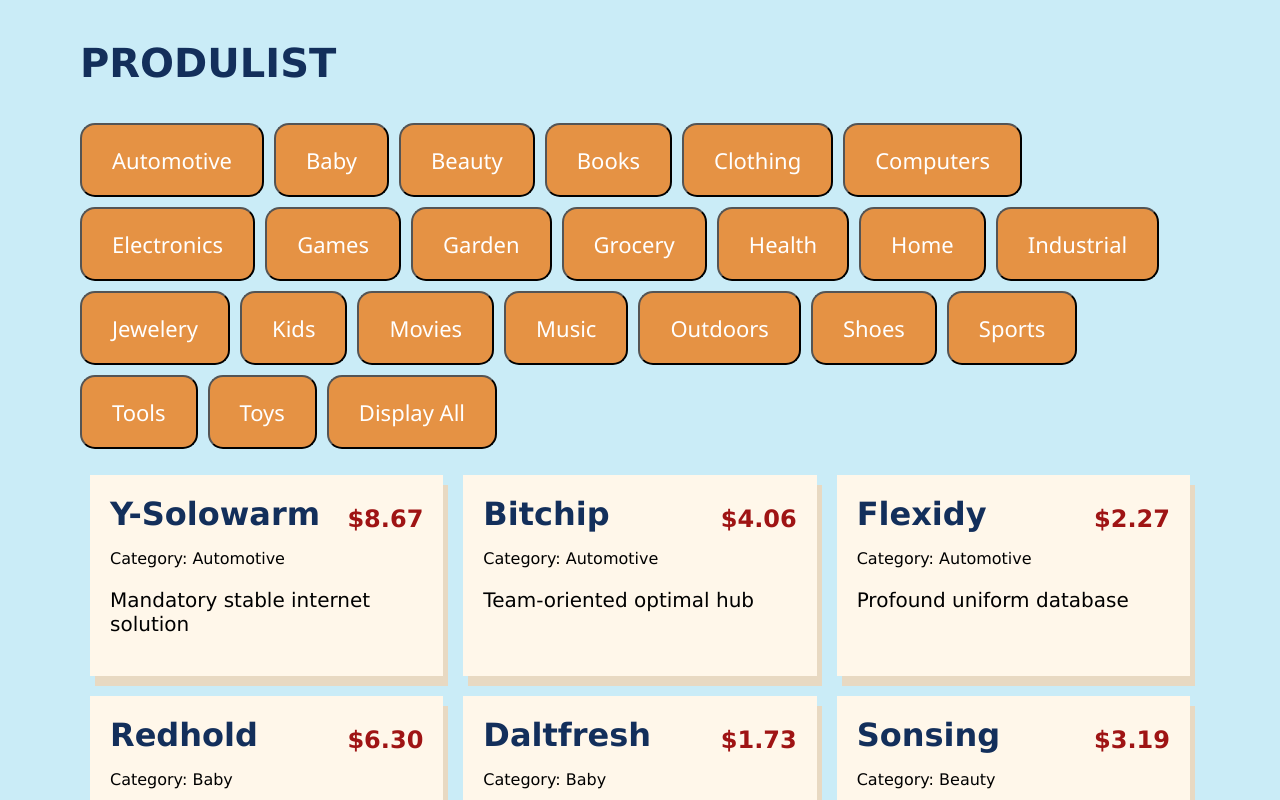
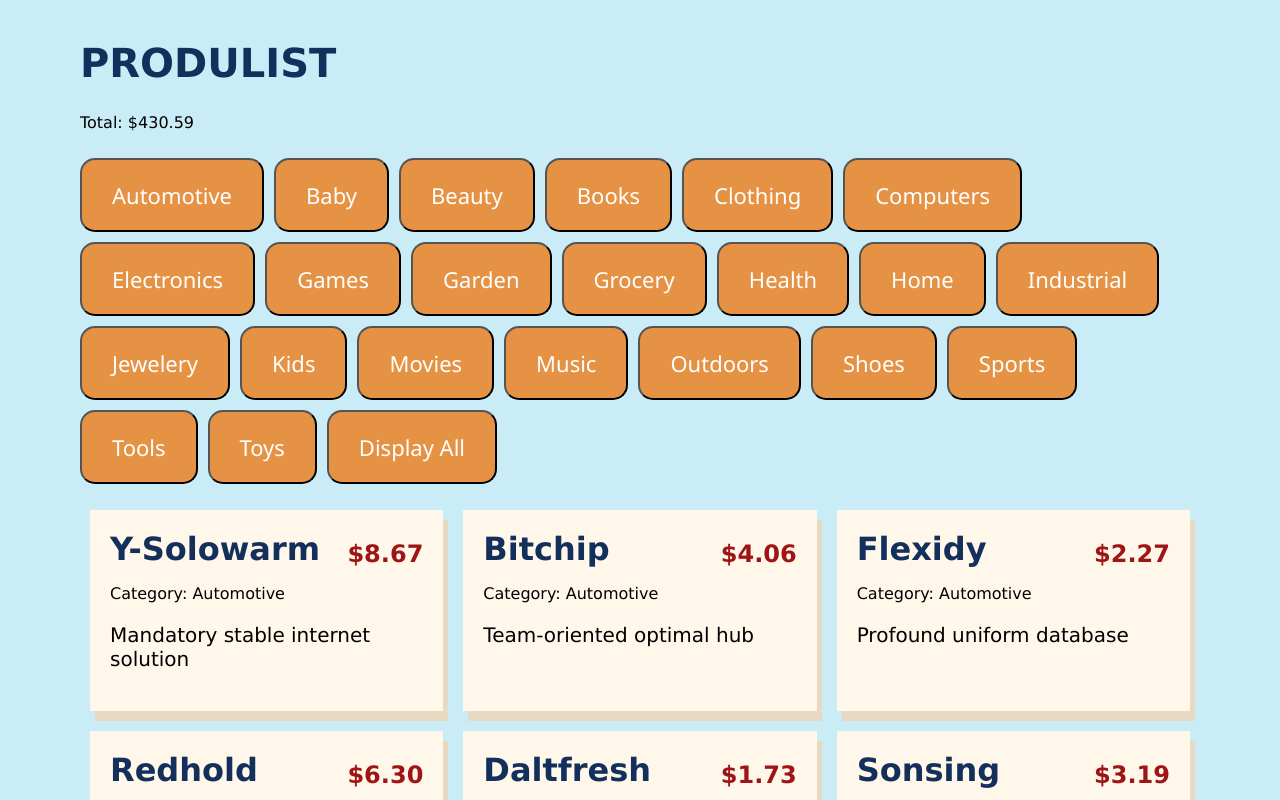
Before and after one commit to Anisha7/product-list, a React (Create React App) app: page / in a window 1280 px wide. Shown: the top 800 px of the page. Built offline with nearby package versions, Linux system fonts and the light colour scheme.

Commit message:
level 6 sum

```diff
--- a/src/App.js
+++ b/src/App.js
@@ -38,11 +38,22 @@ class App extends Component {
       })
   }
 
+  getPrice() {
+    return inventory.filter((item) => {
+      console.log(item)
+      // console.log(this.state.currCategory)
+      return item.category === this.state.currCategory || this.state.currCategory === null
+    }).map(({price}) => {
+      console.log(price)
+      return parseFloat(price)
+    }).reduce((acc, val) => (acc + val))
+  }
+
   render() {
     return (
       <div className="App">
         <h1 className = "title">PRODULIST</h1>
-
+        <p> Total: ${this.getPrice().toFixed(2)}</p>
         <ul className = "categoryList">
           {this.getCategories()}
           <button onClick = {() => this.setState({ currCategory:null })}>Display All</button>
```
